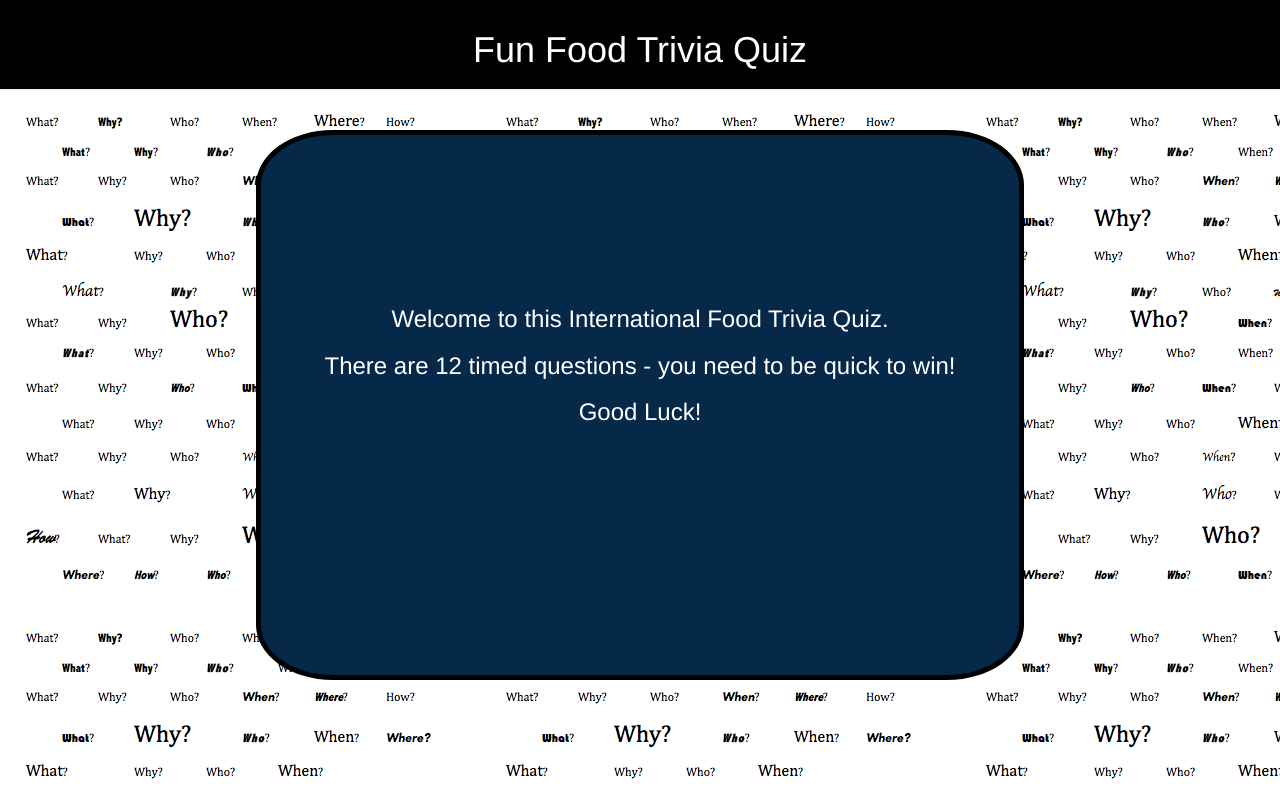
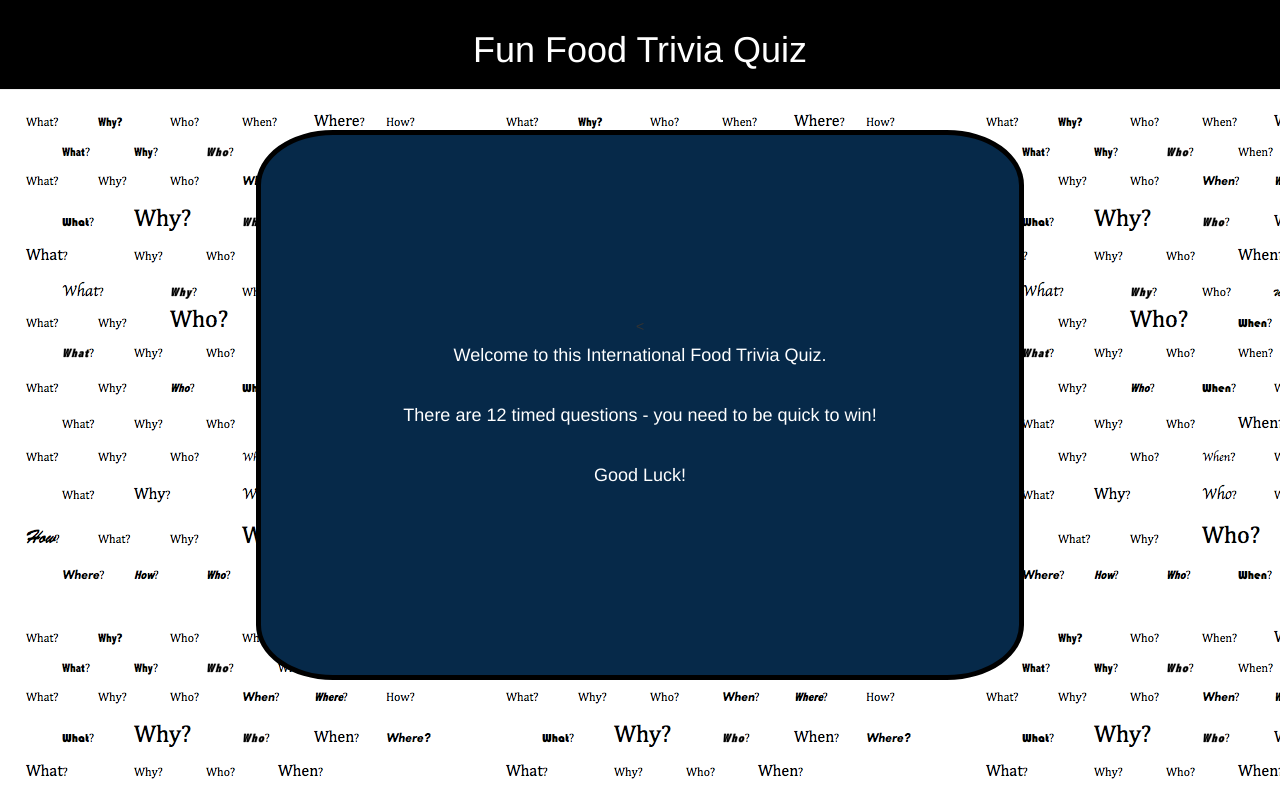
Before and after one commit to FionaHM/TriviaGame, a PHP site: page / in a window 1280 px wide. Run offline with PHP 8.4, Linux system fonts and the light colour scheme.

Commit message:
some minor formatting changes

```diff
--- a/assets/css/stylenew.css
+++ b/assets/css/stylenew.css
@@ -1,12 +1,15 @@
-h2, h3{
+h2, h3, h4{
       color: white;
 }
 p {
     line-height: 1;
-    display: inline-block;
+    display: inline;
+    margin-top: 10px;
     margin-left: 20px;
-    margin-top: 10px;
     color: white;
+}
+.center-radio-btns{
+  margin-left: 20%;
 }
 .title, .page-header{
   background-color: black;
@@ -62,7 +65,7 @@ p {
     padding-left: 10px;
     padding-right: 10px;
     height: 20%;
-    min-height: 75px;
+    min-height: 85px;
     background-color: black;
     border-bottom-width: 1px;
     border-color: white;
@@ -96,13 +99,19 @@ p {
     border-color: white;
 }
 #timer{
-  color: red;
+  color: black;
+}
+#timer-div {
+  color: black;
+  background-color: lightblue;
+  border-radius: 10%;
+
 }
 #messages {
   position: absolute;
 }
 #options {
-  min-width: 50%;
+  /*min-width: 50%;*/
   text-align: left;
 }
 #yes {
@@ -123,3 +132,34 @@ p {
     background-color: white;
     color: black;
 }
+
+@media only screen (min-width: 1200px) {
+
+        .center-radio-btns{
+              margin-left: 20%;
+            }
+
+ }
+ @media only screen and (min-width: 641px) and (max-width: 768px) {
+
+        .center-radio-btns{
+              margin-left: 5%;
+        }
+
+}
+ /* extra small devices have px sz below 640px */
+@media only screen and (max-width: 640px) {
+
+        .center-radio-btns{
+              margin-left: 10%;
+        }
+
+        .modal-header {
+          min-height: 90px;
+        }
+
+         .modal-body {
+          top: 55%;
+        }
+
+}
--- a/assets/javascript/app.js
+++ b/assets/javascript/app.js
@@ -158,9 +158,11 @@ var gameData = {
 	   		else {
 	   			$('.show-initially').show();
 	   			$('.hide-initially').hide();
+	   			$('.modal-buttons').hide();
 	   			// reset flag to false.
 	   			playQuiz.gameOver = false;
-	   		    setTimeout(gameData.displayGameData, 1000 * 8);
+	   			// End the game
+	   			// setTimeout(gameData.displayGameData, 1000 * 8);
 
 	   		}
 
@@ -191,7 +193,7 @@ var playQuiz = {
 		// check if this is the correct answer
 		if (this.currentUserAnswer === correctAnswer ){
 			$('.modal').show();
-			$('#info-message-title').html('Correct Answer!');
+			$('#info-message-title').html('<p>Correct Answer!</p>');
 			$('#messages').html('<p> You correctly answered ' + gameData.questionData[gameData.currentQuestion][answerNumber] + '</p><br><p> Congratulations! </p>');
 
 			// increment the quiz counters
@@ -202,7 +204,7 @@ var playQuiz = {
 		else if (answerNumber > 0) {
 
 			$('.modal').show();
-			$('#info-message-title').html('Incorrect Answer!');
+			$('#info-message-title').html('<p>Incorrect Answer!</p>');
 			$('#messages').html("<br><p> The correct answer is: </p><br><p> " + gameData.questionData[gameData.currentQuestion][correctAnswer] + '</p>');
 	        this.userIncorrectAnswers++;
 			this.totalQuestionsAsked++;
@@ -210,7 +212,7 @@ var playQuiz = {
 		}
 		else  {
 			$('.modal').show();
-			$('#info-message-title').html('No Answer Provided!');
+			$('#info-message-title').html('<p>No Answer Provided!</p>');
 			$('#messages').html('<br><p> Please select an option before time runs out.</p><br>');
 			$('#messages').append('<br><p> The correct answer is: </p><br><p>' + gameData.questionData[gameData.currentQuestion][correctAnswer] + '</p>');
 	        this.userIncorrectAnswers++;
--- a/index.html
+++ b/index.html
@@ -20,13 +20,20 @@
 	<div class="background">
 		<div class="main-content">
 			<div class="show-initially text-center">
-			<h3>Welcome to this International Food Trivia Quiz.</h3>
-			<h3>There are 12 timed questions - you need to be quick to win!</h3>
-			<h3>Good Luck!</h3>
+				<div class="row">
+				      <<!-- div class="col-lg-4 text-center show-initially"></div> -->
+					 <!-- <div class="col-md-12 text-center show-initially">	 -->
+						<h4>Welcome to this International Food Trivia Quiz.</h4><br>
+						<h4>There are 12 timed questions - you need to be quick to win!</h4><br>
+						<h4>Good Luck!</h4><br>
+					 <!-- </div> -->
+					<!--   <div class="col-lg-4 text-center show-initially"></div> -->
+				</div>
 			</div>
 			<div class="hide-initially"></div>
 			<!-- new row -->
-			<div class="row">
+			<div class="row hide-initially" id="timer-div">
+
 				<div class="col-md-12 text-center hide-initially">
 					<h2>Time Remaining <div id="timer" class="hide-initially">20 seconds</div></h2>
 
@@ -34,14 +41,14 @@
 			</div>
 			<!-- new row -->
 			<div class="row">
-				<div class="col-md-12 text-center">
+				<div class="col-xs-12 col-md-12 text-center">
 					<div id="question" class="hide-initially"></div>
 				</div>
 			</div>
 			<!-- new row -->
 			<div class="row">
 				<!-- <div class="col-md-4 text-center"></div> -->
-				<div class="col-xs-12 col-md-12 text-center">
+				<div class="col-xs-12 col-md-12 text-center center-radio-btns">
 					<div id="options" class="hide-initially"></div>
 				</div>
 				<!-- <div class="col-md-2 text-center"></div> -->
```
